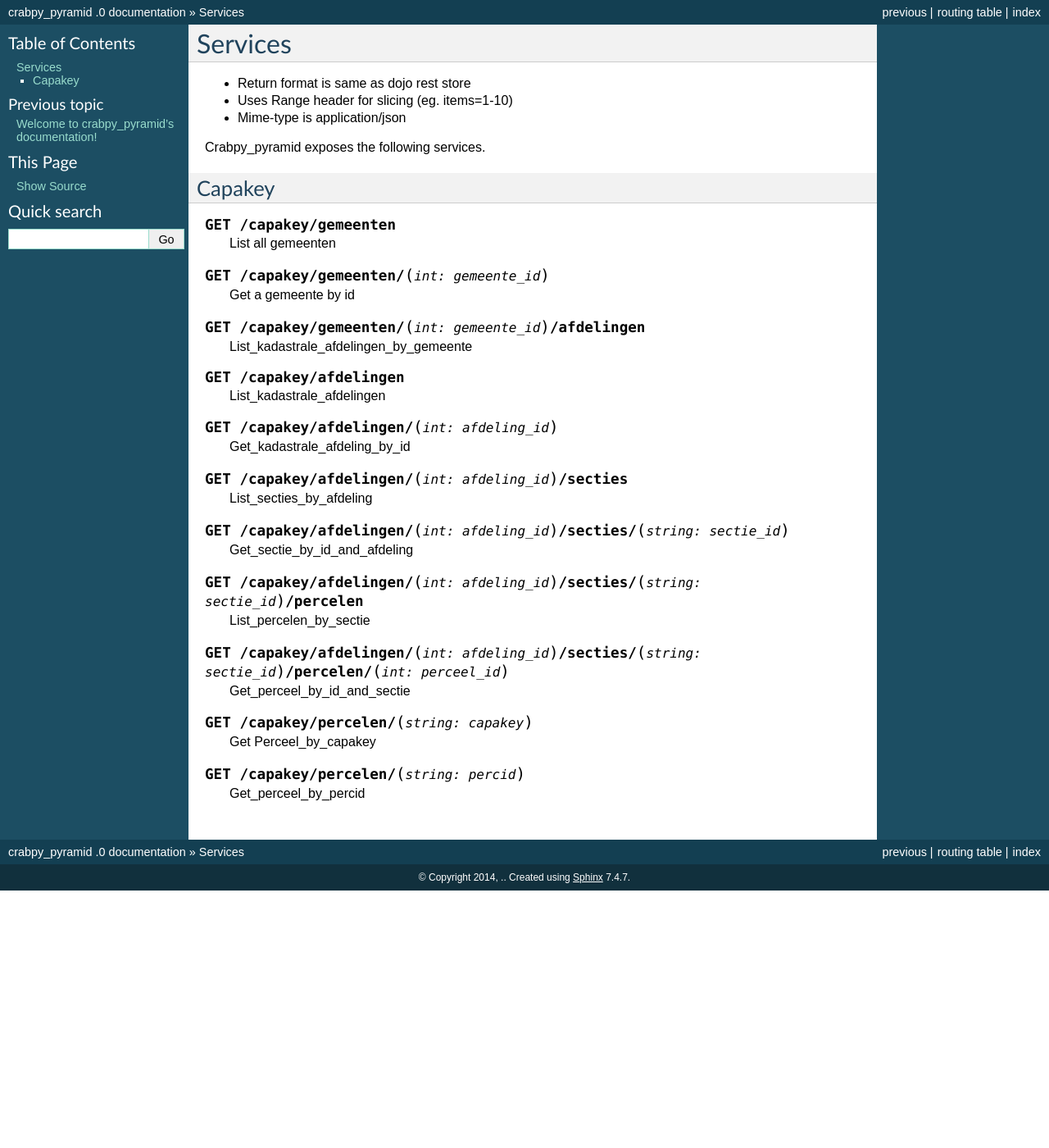
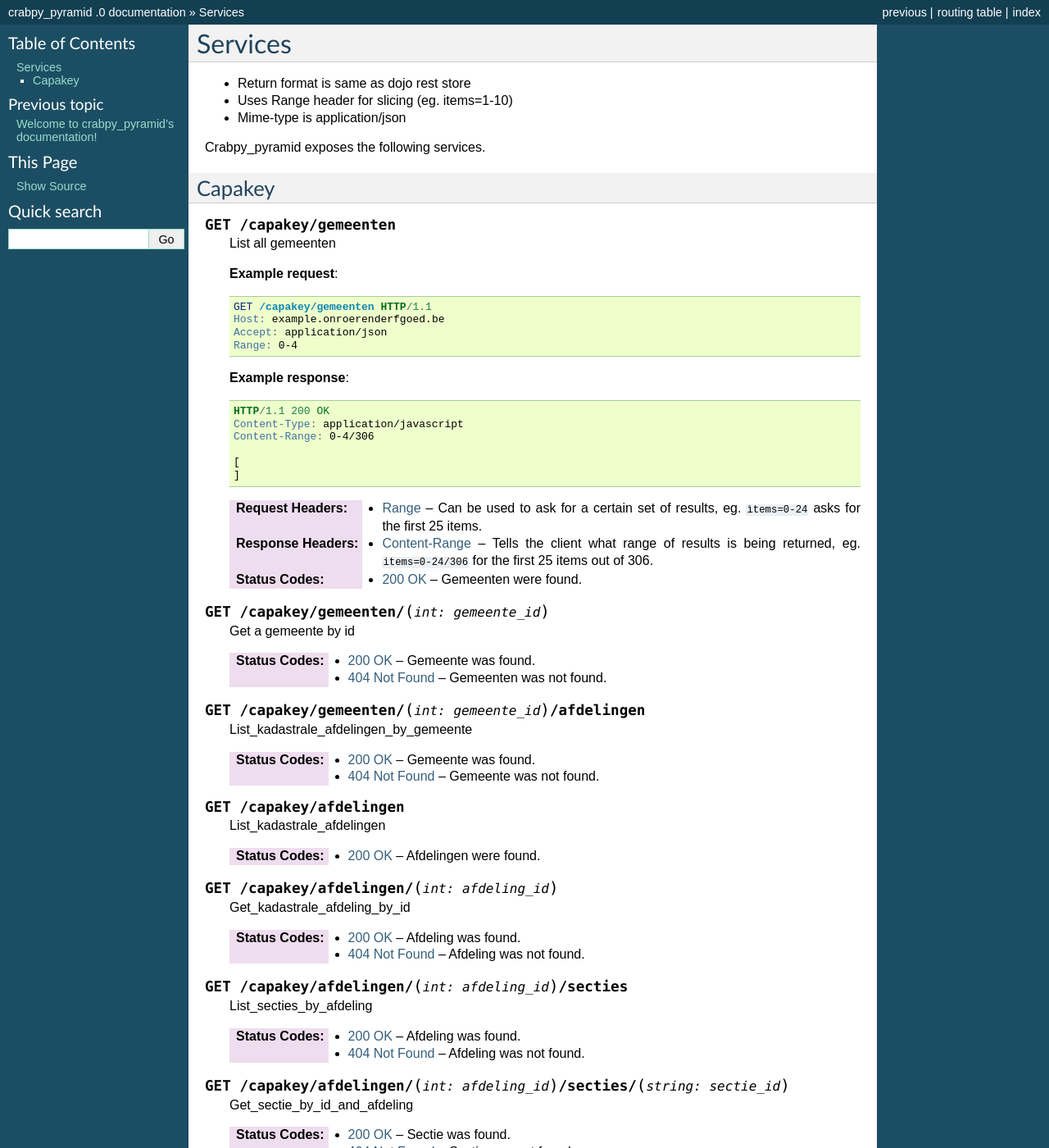
Before and after one commit to OnroerendErfgoed/crabpy_pyramid, a Sphinx documentation site: the page built from docs/source/services.rst, in a window 1280 px wide and 1400 px high. Shown: the whole window at 82% size. Built offline with Sphinx 7.4.7, drawn with Linux system fonts in a browser that asks for light colours; some of the changed text lies outside the part shown.

Commit message:
Update of service docs.

```diff
--- a/docs/source/services.rst
+++ b/docs/source/services.rst
@@ -14,43 +14,97 @@
 
     List all gemeenten
 
+    **Example request**:
+
+    .. sourcecode:: http
+
+       GET /capakey/gemeenten HTTP/1.1
+       Host: example.onroerenderfgoed.be
+       Accept: application/json
+       Range: 0-4
+
+    **Example response**:
+
+    .. sourcecode:: http
+
+       HTTP/1.1 200 OK
+       Content-Type: application/javascript
+       Content-Range: 0-4/306
+
+       [
+       ]
+
+    :reqheader Range: Can be used to ask for a certain set of results,
+        eg. ``ìtems=0-24`` asks for the first 25 items.
+    :resheader Content-Range: Tells the client what range of results is
+        being returned, eg. ``items=0-24/306`` for the first 25 items out of 306.
+    :statuscode 200: Gemeenten were found.
+
 .. http:get:: /capakey/gemeenten/(int:gemeente_id)
 
     Get a gemeente by id
+
+    :statuscode 200: Gemeente was found.
+    :statuscode 404: Gemeenten was not found.
 
 .. http:get:: /capakey/gemeenten/(int:gemeente_id)/afdelingen
 
     List_kadastrale_afdelingen_by_gemeente
 
+    :statuscode 200: Gemeente was found.
+    :statuscode 404: Gemeente was not found.
 
 .. http:get:: /capakey/afdelingen
 
     List_kadastrale_afdelingen
 
+    :statuscode 200: Afdelingen were found.
+
 .. http:get:: /capakey/afdelingen/(int:afdeling_id)
 
     Get_kadastrale_afdeling_by_id
+
+    :statuscode 200: Afdeling was found.
+    :statuscode 404: Afdeling was not found.
 
 .. http:get:: /capakey/afdelingen/(int:afdeling_id)/secties
 
     List_secties_by_afdeling
 
+    :statuscode 200: Afdeling was found.
+    :statuscode 404: Afdeling was not found.
+
 .. http:get:: /capakey/afdelingen/(int:afdeling_id)/secties/(string:sectie_id)
 
     Get_sectie_by_id_and_afdeling
+
+    :statuscode 200: Sectie was found.
+    :statuscode 404: Sectie was not found.
 
 .. http:get:: /capakey/afdelingen/(int:afdeling_id)/secties/(string:sectie_id)/percelen
 
     List_percelen_by_sectie
 
+    :statuscode 200: Sectie was found.
+    :statuscode 404: Sectie was not found.
+
 .. http:get:: /capakey/afdelingen/(int:afdeling_id)/secties/(string:sectie_id)/percelen/(int:perceel_id)
 
     Get_perceel_by_id_and_sectie
+
+    :statuscode 200: Perceel was found.
+    :statuscode 404: Perceel was not found.
 
 .. http:get:: /capakey/percelen/(string:capakey)
 
     Get Perceel_by_capakey
 
+    :statuscode 200: Perceel was found.
+    :statuscode 404: Perceel was not found.
+
 .. http:get:: /capakey/percelen/(string:percid)
 
     Get_perceel_by_percid
+
+    :statuscode 200: Perceel was found.
+    :statuscode 404: Perceel was not found.
```
